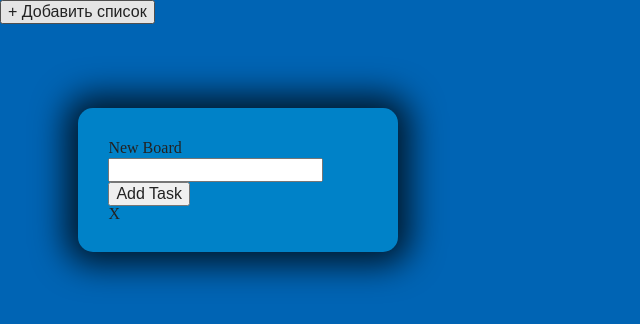
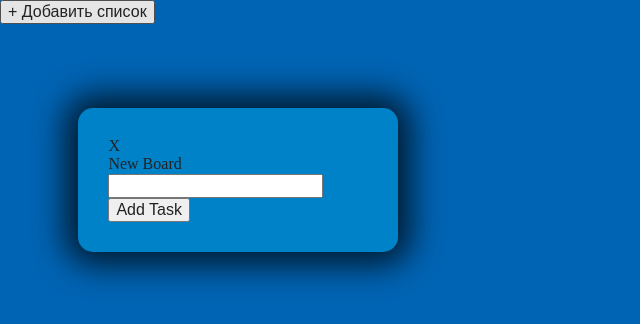
Before and after one commit to DarkOutX/task-manager, a React (Create React App) app: page / in a window 1280 px wide. Both pictures are taken after a click on the button "+ Добавить список". Shown: the top 324 px of the page, without its empty margins (0-640 px from the left). Built offline with nearby package versions, Linux system fonts and the light colour scheme.

Commit message:
Board delete button

```diff
--- a/src/components/Board.js
+++ b/src/components/Board.js
@@ -1,11 +1,17 @@
 import Task from './Task'
 import TaskAdder from './TaskAdder'
 import { connect } from 'react-redux'
-import { deleteTask } from '../actions'
+import { deleteBoard } from '../actions'
 
 const Board = ({ id, name, tasks, dispatch }) => {
   return (
     <div className="board">
+    	<div
+    		className="board-delete-btn"
+    		onClick={(e)=>{ dispatch(deleteBoard(id)) }}
+		>
+			X
+		</div>
     	<h4>{name}</h4>
     	<ul>
 	    	{tasks.map(task => (
--- a/src/components/TaskAdder.js
+++ b/src/components/TaskAdder.js
@@ -18,7 +18,6 @@ const TaskAdder = ({ dispatch, boardId }) => {
         <input ref={node => (input = node)} />
         <button type="submit">Add Task</button>
       </form>
-      <div className="board-delete" onClick={e => { dispatch(deleteBoard(boardId)) }}>X</div>
     </div>
   )
 }
```
